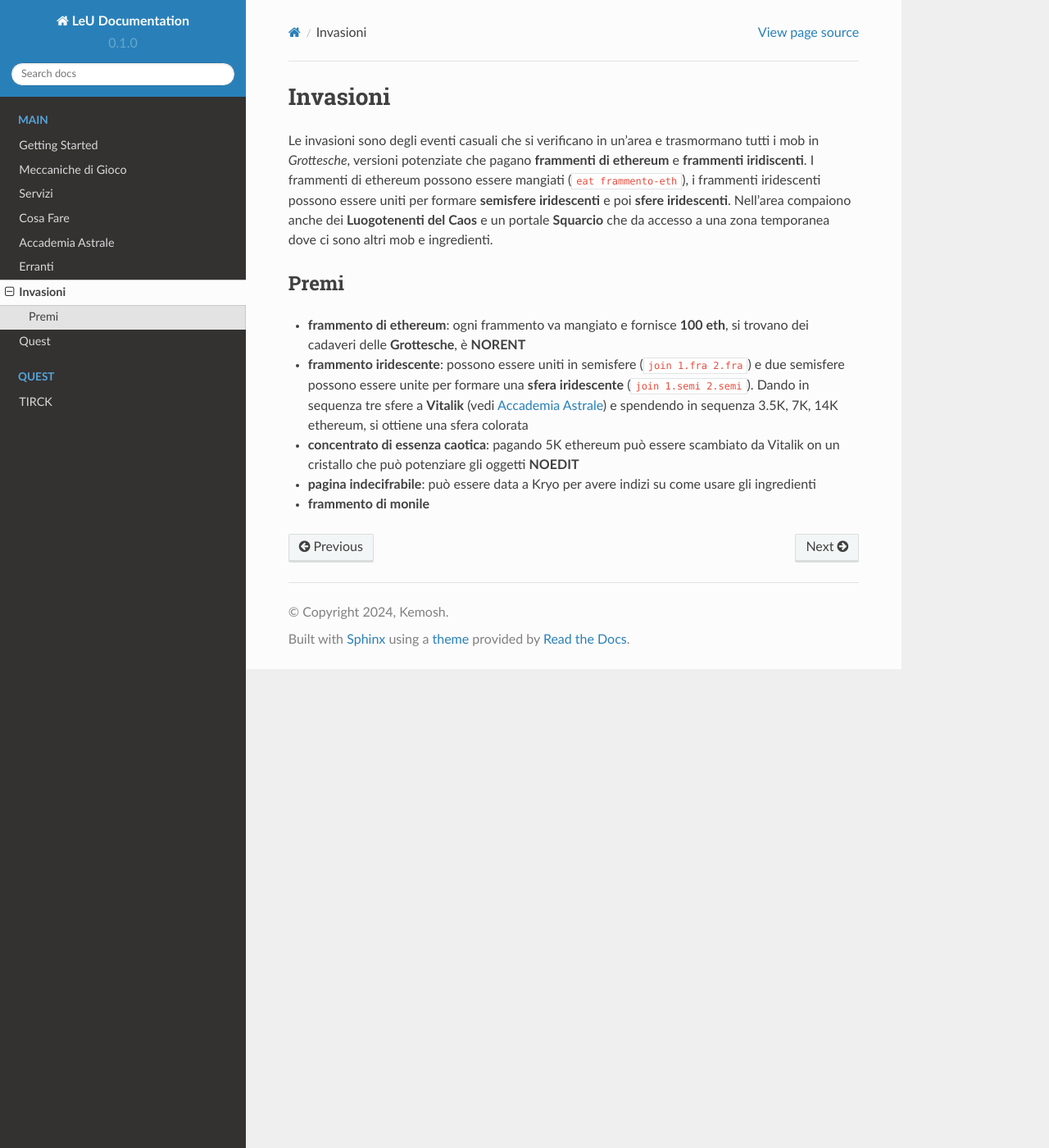
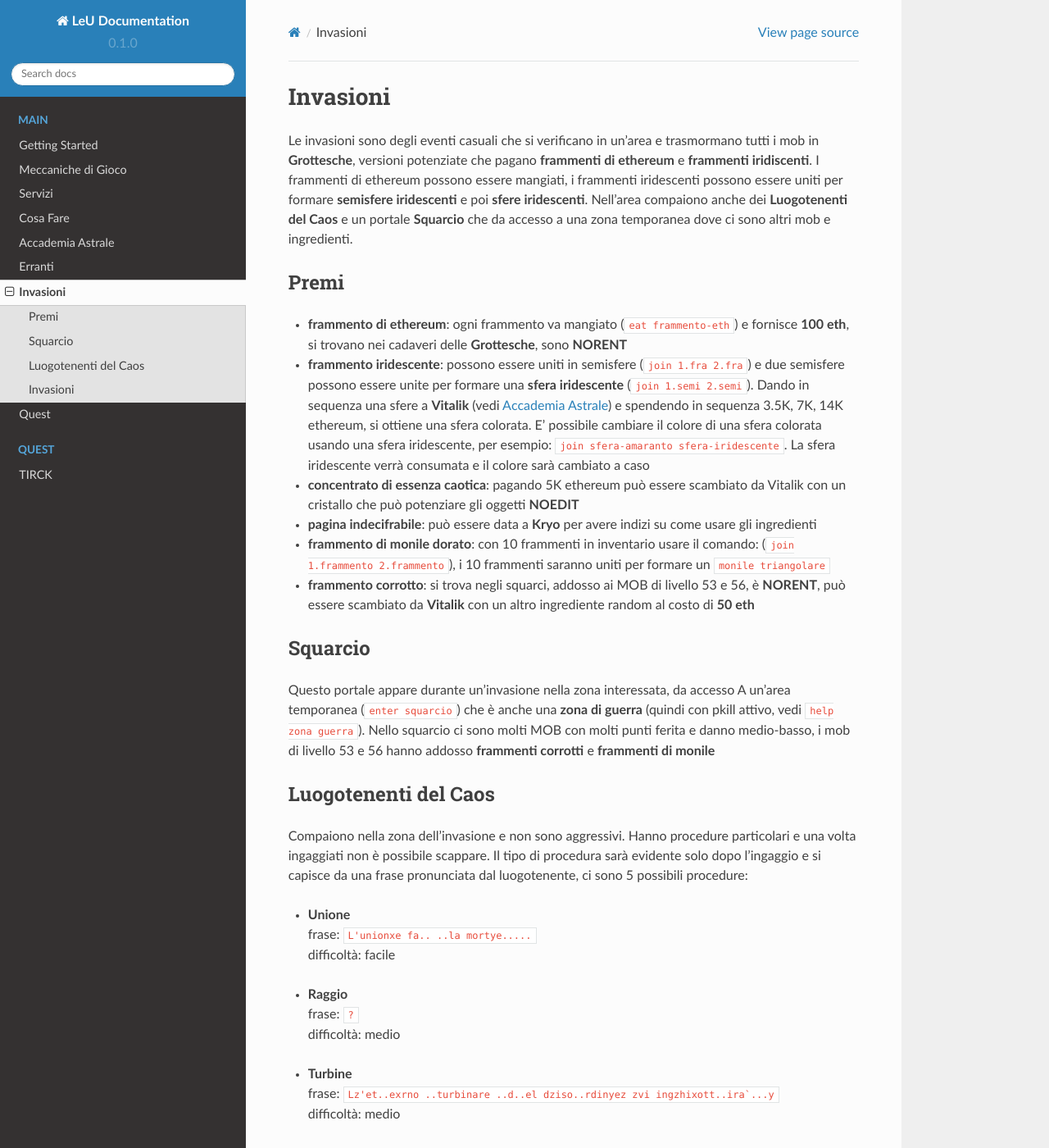
Before and after one commit to kemosh/leu, a Sphinx documentation site: the page built from docs/source/invasioni.rst, in a window 1280 px wide and 1400 px high. Shown: the whole window at 82% size. Built offline with Sphinx 7.4.7 and the Read the Docs theme 2.0.0, drawn with Linux system fonts in a browser that asks for light colours; some of the changed text lies outside the part shown.

Commit message:
invasioni

```diff
--- a/docs/source/invasioni.rst
+++ b/docs/source/invasioni.rst
@@ -13,15 +12,83 @@
 Premi
 -----
 
-* **frammento di ethereum**: ogni frammento va mangiato e fornisce **100 eth**,
-  si trovano dei cadaveri delle **Grottesche**, è **NORENT**
+* **frammento di ethereum**: ogni frammento va mangiato (``eat frammento-eth``)
+  e fornisce **100 eth**, si trovano nei cadaveri delle **Grottesche**,
+  sono **NORENT**
 * **frammento iridescente**: possono essere uniti in semisfere
   (``join 1.fra 2.fra``) e due semisfere possono essere unite per formare una
-  **sfera iridescente** (``join 1.semi 2.semi``). Dando in sequenza tre sfere a
+  **sfera iridescente** (``join 1.semi 2.semi``). Dando in sequenza una sfere a
   **Vitalik** (vedi :doc:`accademia_astrale`) e spendendo in sequenza
-  3.5K, 7K, 14K ethereum, si ottiene una sfera colorata
+  3.5K, 7K, 14K ethereum, si ottiene una sfera colorata. E' possibile cambiare
+  il colore di una sfera colorata usando una sfera iridescente, per esempio:
+  ``join sfera-amaranto sfera-iridescente``. La sfera iridescente verrà consumata
+  e il colore sarà cambiato a caso
 * **concentrato di essenza caotica**: pagando 5K ethereum può essere scambiato
-  da Vitalik on un cristallo che può potenziare gli oggetti **NOEDIT**
-* **pagina indecifrabile**: può essere data a Kryo per avere indizi su come
+  da Vitalik con un cristallo che può potenziare gli oggetti **NOEDIT**
+* **pagina indecifrabile**: può essere data a **Kryo** per avere indizi su come
   usare gli ingredienti
-* **frammento di monile**
+* **frammento di monile dorato**: con 10 frammenti in inventario usare il comando:
+  (``join 1.frammento 2.frammento``), i 10 frammenti saranno uniti per formare
+  un ``monile triangolare``
+* **frammento corrotto**: si trova negli squarci, addosso ai MOB di livello 53 e
+  56, è **NORENT**, può essere scambiato da **Vitalik** con un altro ingrediente
+  random al costo di **50 eth**
+
+Squarcio
+--------
+Questo portale appare durante un'invasione nella zona interessata, da accesso A
+un'area temporanea (``enter squarcio``) che è anche una **zona di guerra**
+(quindi con pkill attivo, vedi ``help zona guerra``). Nello squarcio ci sono
+molti MOB con molti punti ferita e danno medio-basso, i mob di livello 53 e 56
+hanno addosso **frammenti corrotti** e **frammenti di monile**
+
+Luogotenenti del Caos
+---------------------
+Compaiono nella zona dell'invasione e non sono aggressivi. Hanno procedure
+particolari e una volta ingaggiati non è possibile scappare. Il tipo di procedura
+sarà evidente solo dopo l'ingaggio e si capisce da una frase pronunciata dal
+luogotenente, ci sono 5 possibili procedure:
+
+* | **Unione**
+  | frase: ``L'unionxe fa.. ..la mortye.....``
+  | difficoltà: facile
+
+* | **Raggio**
+  | frase: ``?``
+  | difficoltà: medio
+
+* | **Turbine**
+  | frase: ``Lz'et..exrno ..turbinare ..d..el dziso..rdinyez zvi ingzhixott..ira`...y``
+  | difficoltà: medio
+
+* | **Tremore**
+  | frase: ``?``
+  | difficoltà: difficile
+
+* | **???**
+  | frase: ``?``
+  | difficoltà: difficile
+
+Se non si segue la procedura si subisce danno mortale (3000 HP), invece seguire la
+procedura permette di continuare a svolgere il combattimento subendo il normale danno.
+I Luogotenenti non hanno **dispel magic**, quindi l'incantesimo **sanctuary** è molto utile.
+Il nome dei luogotenenti cambia sempre ad ogni invasione.
+
+Invasioni
+---------
+Ecco un elenco delle possibili invasioni e come raggiungerle:
+
+* Scacchiera
+* Camelot
+* Fogne di Palanthas
+* Giganti dei Ghiacci
+* Fortezza Pennina
+* Deserto del Sud
+* Lycantropia
+* Eldorado
+* Vecchia Thalos
+* Roo
+* Ennaheg
+* Deadhame
+* Magione Ducale
+* Sauria
--- a/docs/source/meccaniche.rst
+++ b/docs/source/meccaniche.rst
@@ -28,7 +28,7 @@
 
 Lo spell focus da 101% a 300% invece fornisce una possibilità di infliggere
 un colpo critico (0.25% per ogni punto oltre 100% di spell focus),
-nel caso comparirò il messaggio:
+nel caso comparirà il messaggio:
 
 ``Riesci criticamente a colpire MOB in un punto vitale!``
 
```
Also changed, not shown: other parts of docs/source/invasioni.rst (+3 -4 lines).
